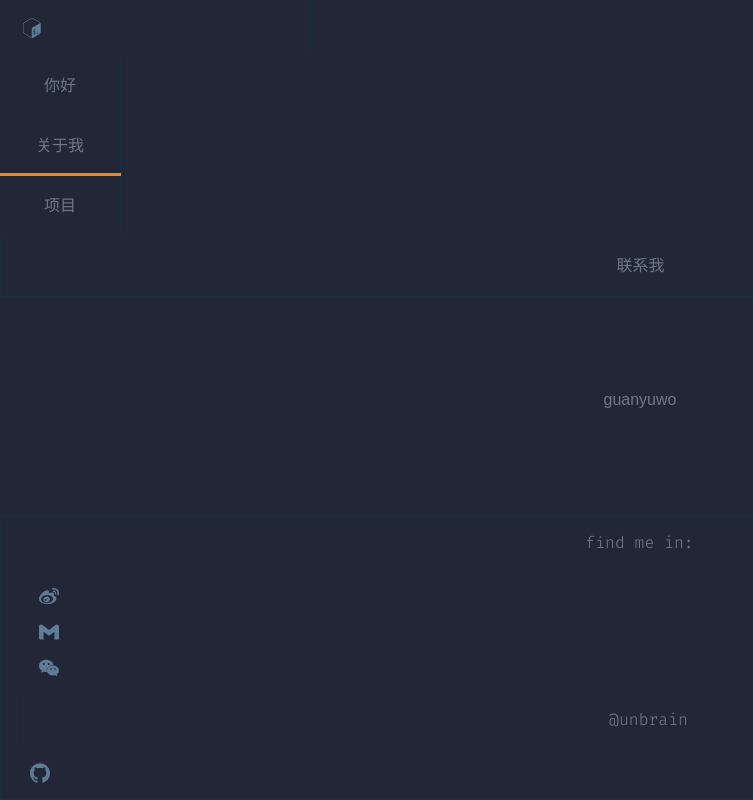
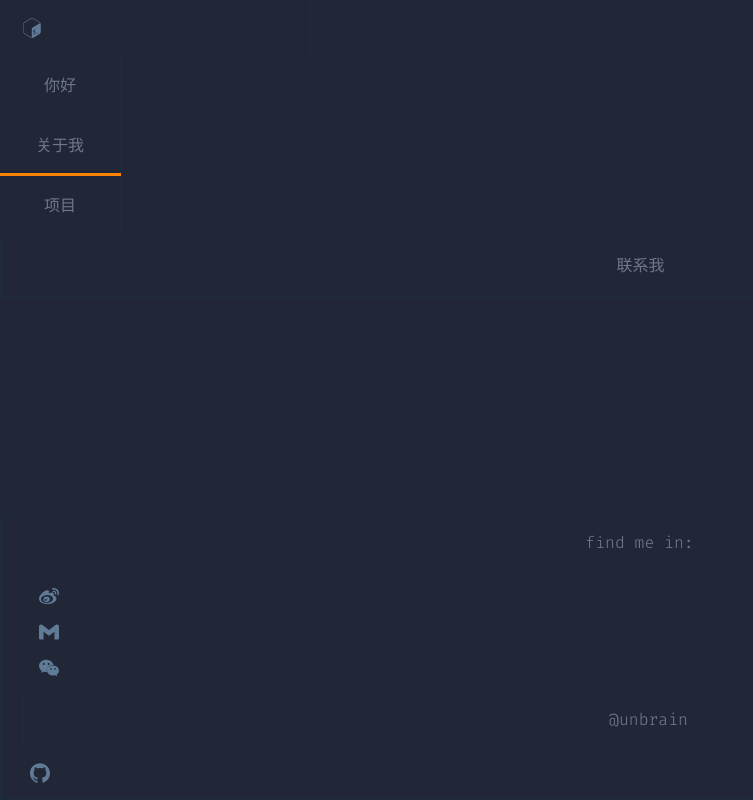
Before and after one commit to unbrain/cv, a Vue app: page /#/about in a window 1280 px wide. Shown: the whole page, without its empty margins (0-753 px from the left). Built offline with nearby package versions, Linux system fonts and the light colour scheme.

Commit message:
feat(cropper): pub

```diff
--- a/src/App.vue
+++ b/src/App.vue
@@ -5,8 +5,14 @@ import Footer from './components/Footer.vue';
 
 <template>
   <Nav></Nav>
-  <router-view></router-view>
+  <div class=" container">
+    <router-view></router-view>
+  </div>
   <Footer />
 </template>
 
-<style lang="postcss" scoped></style>
+<style lang="postcss" scoped>
+.container {
+
+}
+</style>
--- /dev/null
+++ b/src/components/SelectSheet.vue
@@ -0,0 +1,45 @@
+<script setup lang="ts">
+interface sheetList {
+  title: string,
+  list: any
+}
+const props = defineProps<{ sheet?: sheetList }>()
+
+const curlist = {
+  title: 'personal-info',
+  list: [{
+    title: 'bio',
+    list: [],
+    load: false
+  }, {
+    title: 'interests',
+    list: [],
+    load: false
+  }, {
+    title: 'education',
+    list: [],
+    load: false
+  }]
+}
+</script>
+
+<template>
+  <div>
+    <div class="title">
+      {{ curlist.title }}
+    </div>
+    <div v-for="(item, index) in curlist.list" :key="index">
+      {{ item.title }}
+    </div>
+  </div>
+</template>
+
+
+<style lang="postcss" scoped>
+.title {
+  margin: 10px 15px;
+  font-weight: 400;
+  font-size: 16px;
+  line-height: 21px;
+}
+</style>
--- /dev/null
+++ b/src/components/Side.vue
@@ -0,0 +1,26 @@
+<script setup lang="ts">
+import Icon from './Icon.vue';
+import SelectSheet from './SelectSheet.vue';
+import { siIterm2, siNintendoswitch, siLighthouse } from 'simple-icons'
+
+const iconList = [siIterm2, siLighthouse, siNintendoswitch]
+</script>
+<template>
+  <div class="side flex">
+    <div class=" flex flex-col icon-show">
+      <Icon v-for="(item, index) in iconList" :key="index" :icon="item" />
+    </div>
+    <SelectSheet />
+  </div>
+</template>
+
+
+<style lang="postcss" scoped>
+.side {
+  height: 100%;
+}
+
+.icon-show {
+  border-right: 1px solid #1E2D3D;
+}
+</style>
--- a/src/style.css
+++ b/src/style.css
@@ -12,11 +12,13 @@
   -webkit-font-smoothing: antialiased;
   -moz-osx-font-smoothing: grayscale;
   -webkit-text-size-adjust: 100%;
-  font-family: 'Fira Code';
+  font-family: "Fira Code";
+  padding: 0;
+  margin: 0;
 }
 @font-face {
-  font-family: 'Fira Code';
-  src: url('./assets//FiraCode-Light.woff') format('woff');
+  font-family: "Fira Code";
+  src: url("./assets//FiraCode-Light.woff") format("woff");
   font-weight: 300;
   font-style: normal;
 }
@@ -35,8 +37,10 @@ body {
   display: flex;
   place-items: center;
   min-width: 320px;
-  background: #222738;
+  /* background: #222738; */
+  background: #011627;
   min-height: 100vh;
+  width: 100vw;
 }
 
 h1 {
@@ -68,9 +72,9 @@ button:focus-visible {
 }
 
 #app {
-  max-width: 1280px;
-  margin: 0 auto;
-  padding: 2rem;
+  width: 100vw;
+  /* margin: 0 auto; */
+  /* padding: 2rem; */
   text-align: center;
 }
 
--- a/src/views/About.vue
+++ b/src/views/About.vue
@@ -1,3 +1,16 @@
+<script setup lang="ts">
+import Side from '../components/Side.vue';
+</script>
+
 <template>
-  guanyuwo
+  <div class="about flex">
+    <Side />
+  </div>
 </template>
+
+<style scoped lang="postcss">
+.about {
+  width: 100vw;
+  height: calc(100vh - 120px);
+}
+</style>
```
